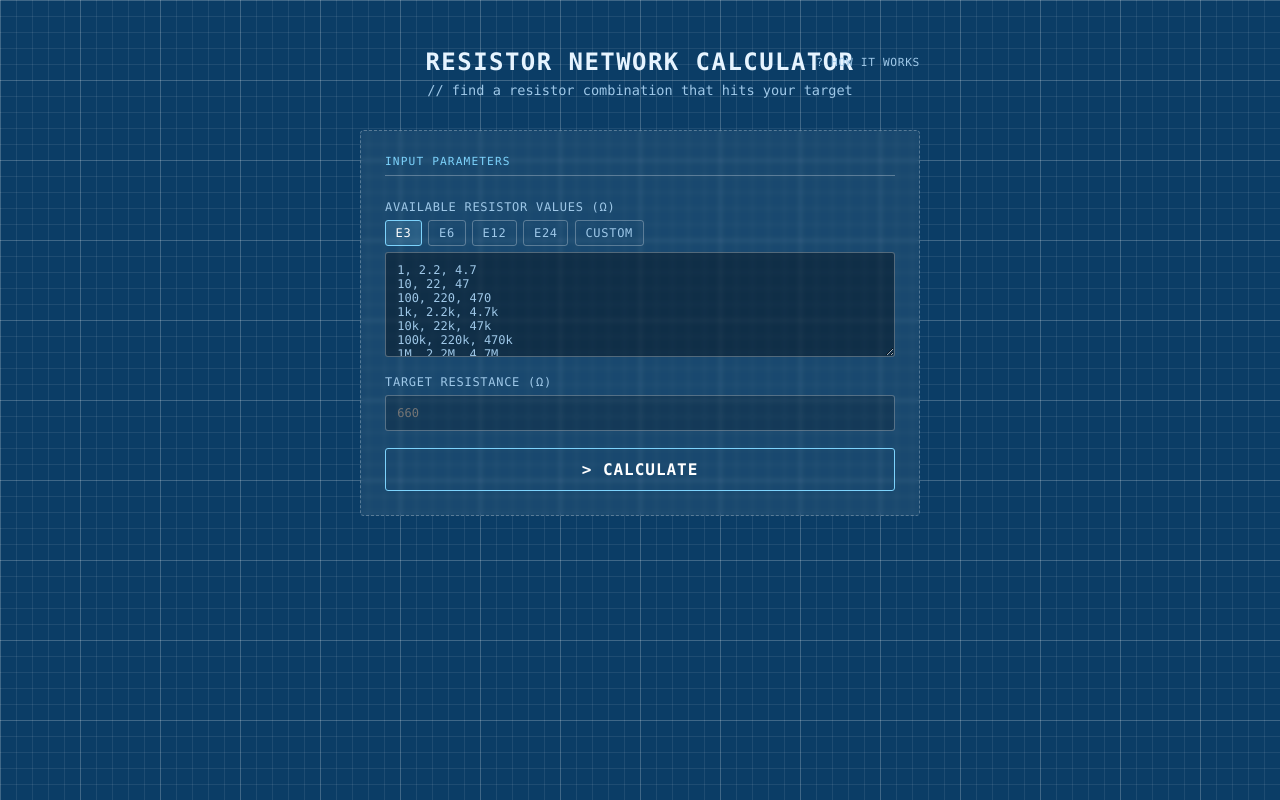
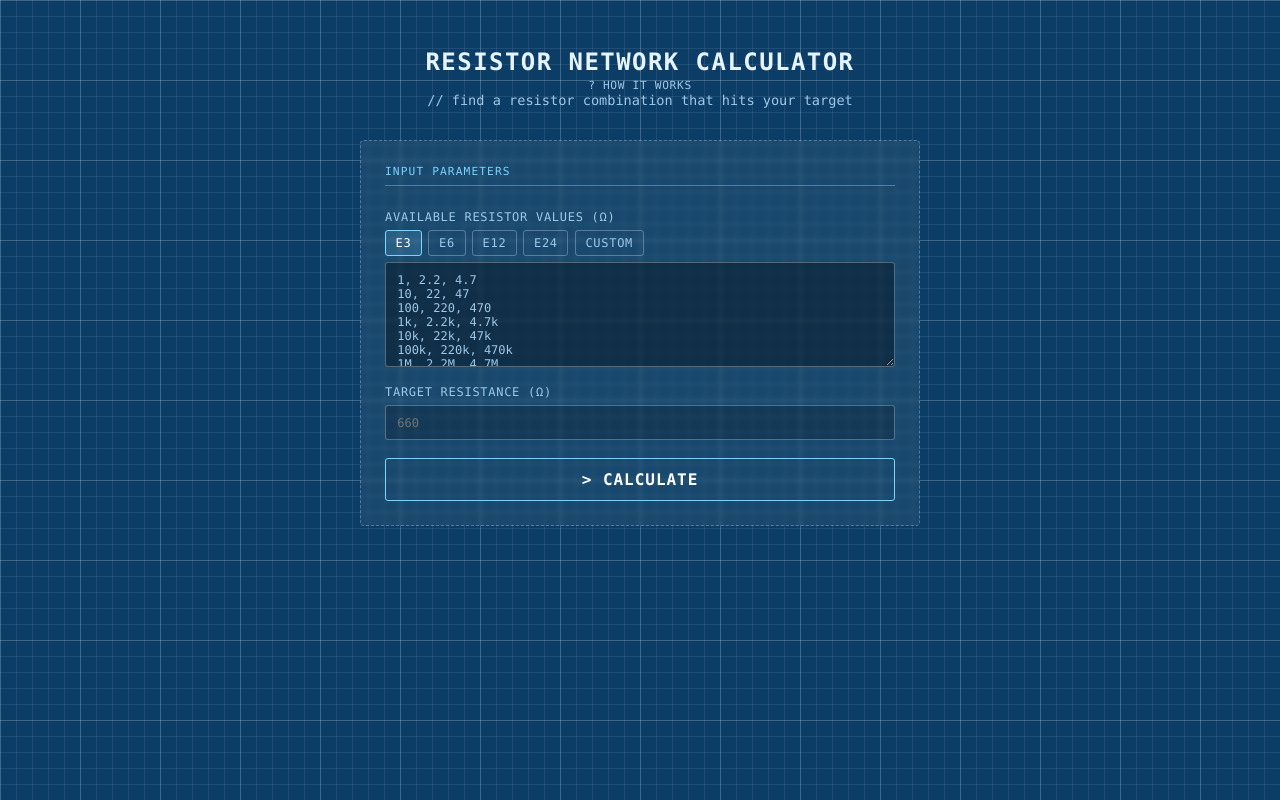
Before and after one commit to jakubprzybytek/Resistors, a React (Vite) app: page / in a window 1280 px wide. Built offline with nearby package versions, Linux system fonts and the light colour scheme.

Commit message:
Make 'How it works' a centered subtitle below the title (#12)
Co-authored-by: copilot-swe-agent[bot] <198982749+Copilot@users.noreply.github.com>

```diff
--- a/src/App.scss
+++ b/src/App.scss
@@ -43,14 +43,6 @@ body {
     max-width: 700px;
   }
 
-  &__header {
-    position: relative;
-    display: flex;
-    align-items: flex-start;
-    justify-content: center;
-    margin: 0 0 0.4rem;
-  }
-
   &__title {
     font-size: 1.5rem;
     font-weight: 700;
@@ -61,20 +53,18 @@ body {
   }
 
   &__how-it-works-link {
-    position: absolute;
-    right: 0;
-    top: 50%;
-    transform: translateY(-50%);
+    display: block;
+    width: 100%;
     font: inherit;
     font-size: 0.7rem;
     color: var(--bp-text-dim);
     background: transparent;
     border: none;
-    padding: 0;
+    padding: 0.2rem 0 0;
     cursor: pointer;
+    text-align: center;
     text-transform: uppercase;
     letter-spacing: 0.06em;
-    white-space: nowrap;
 
     &:hover {
       color: var(--bp-accent);
--- a/src/App.tsx
+++ b/src/App.tsx
@@ -39,7 +39,6 @@ function App() {
 
   return (
     <main className="app">
-      <div className="app__header">
       <h1 className="app__title">Resistor Network Calculator</h1>
       <button
         className="app__how-it-works-link"
@@ -49,7 +48,6 @@ function App() {
       >
         ? How it works
       </button>
-      </div>
       <p className="app__subtitle">// find a resistor combination that hits your target</p>
       <ResistorForm onCalculate={handleCalculate} />
       {hasCalculated && <RankingView key={calcId} model={model} />}
```
Lines whose indentation alone changed are shown as unchanged.
